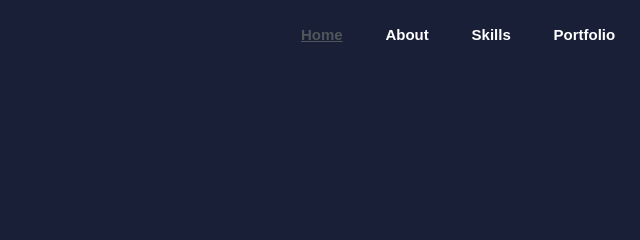
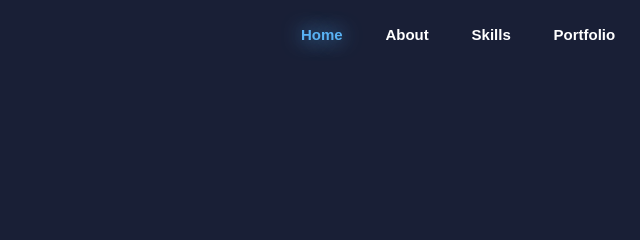
Before and after one commit to TejaswiniShagonda/portfolio, a plain HTML site: page index.html in a window 1280 px wide. Shown: the top 240 px of the page, 451-1091 px from the left. Drawn offline with nearby package versions, Linux system fonts and the light colour scheme.

Commit message:
Update index.css

```diff
--- a/index.css
+++ b/index.css
@@ -60,8 +60,8 @@ section {
 
 .navbar a:hover,
 .navbar a.active {
-    color:rgb(80, 86, 90);
-    text-decoration: underline;
+    color:var(--main-color) ;
+    text-shadow: 0 0 20px var(--main-color);
 }
 
 #menu-icon {
```
